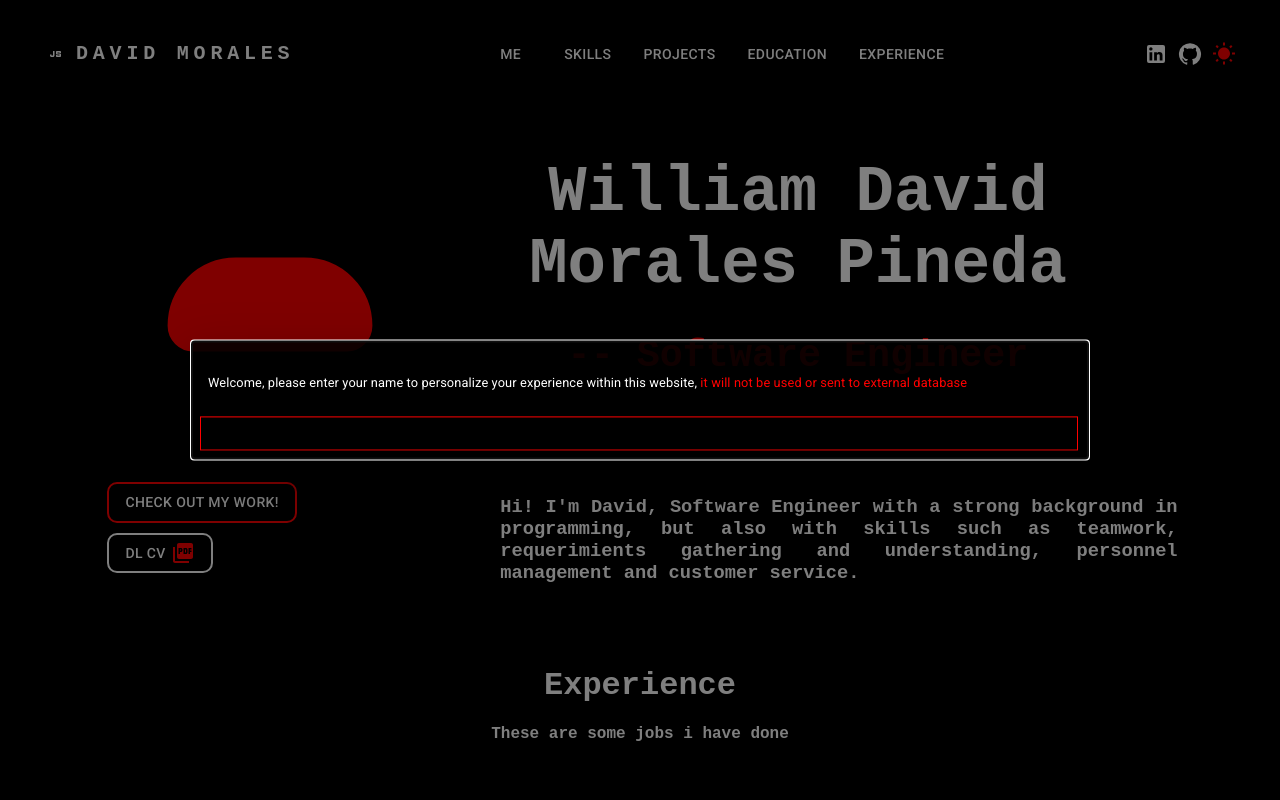
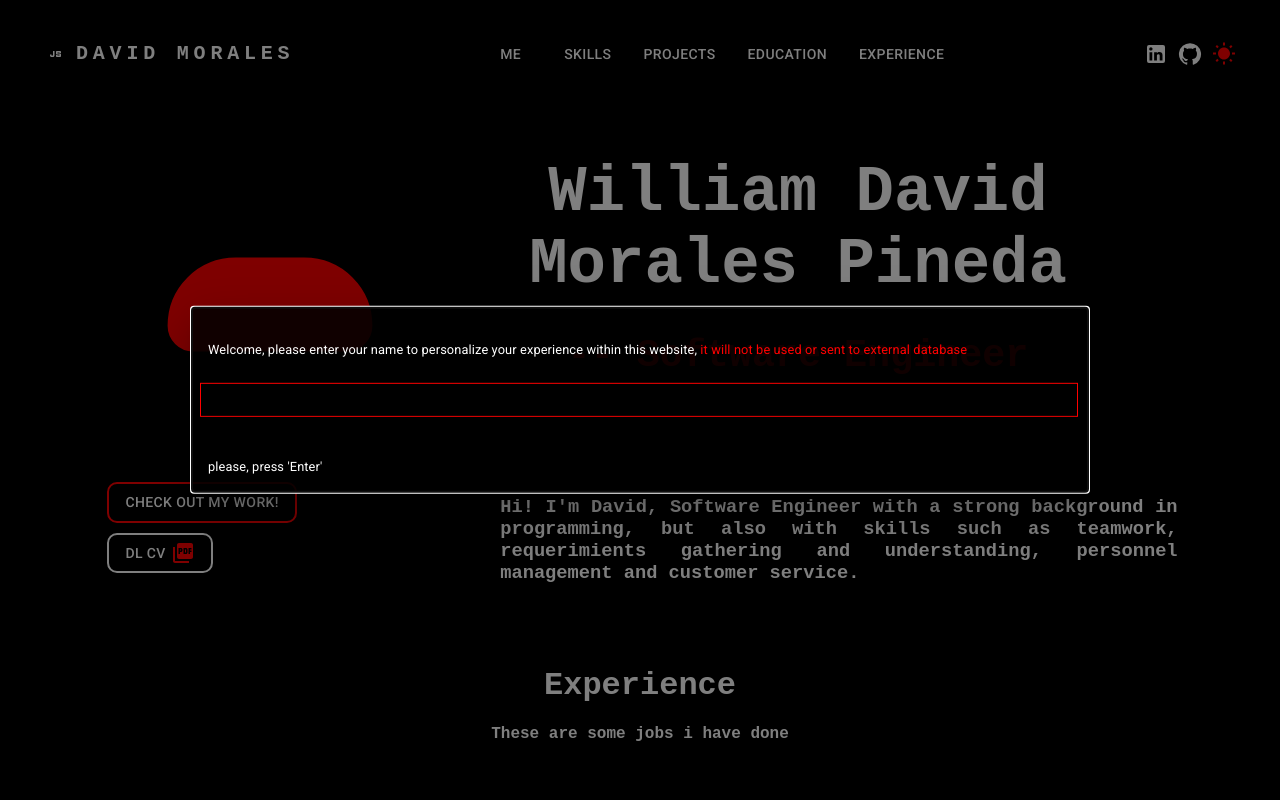
Before and after one commit to ZaliWow/portafolioDavid, a React (Vite) app: page / in a window 1280 px wide. Shown: the top 800 px of the page. Built offline with nearby package versions, Linux system fonts and the light colour scheme.

Commit message:
change cv

```diff
--- a/src/components/welcome.jsx
+++ b/src/components/welcome.jsx
@@ -57,7 +57,9 @@ export  function ModalWelcome({openWelcome, setOpenWelcome, setVisit}) {
           </Typography>
 
           <Input ref={visitRef} onKeyDown={handleKeyPress} variant="Outline" label="Filled" sx={{alignItems:'center', justifyContent:'center', color:'white', width:{xs:'90%',md:'98%'}, border:'1px solid red', m:1, }}></Input>
-
+          <Typography id="modal-modal-description" sx={{ mt: 2,'& span':{color:'red'}, fontSize:{xs:"4vw" , md:"1vw"},  p: 2}}>
+            please, press 'Enter'
+          </Typography>
 
         </Box>
       </Modal>
```
Also changed, not shown: 1 other file (tests, documents, lock files or other folders).
